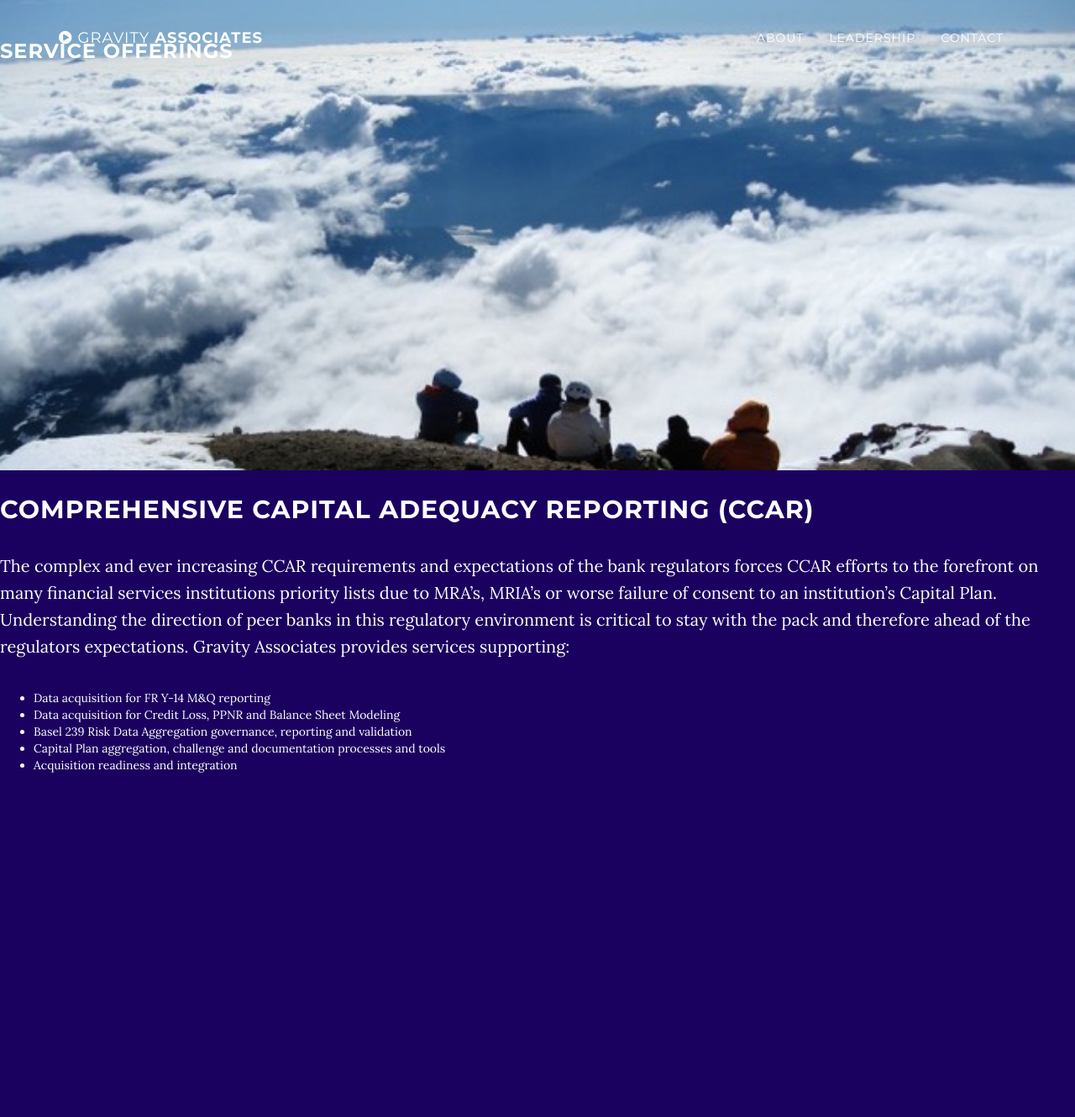
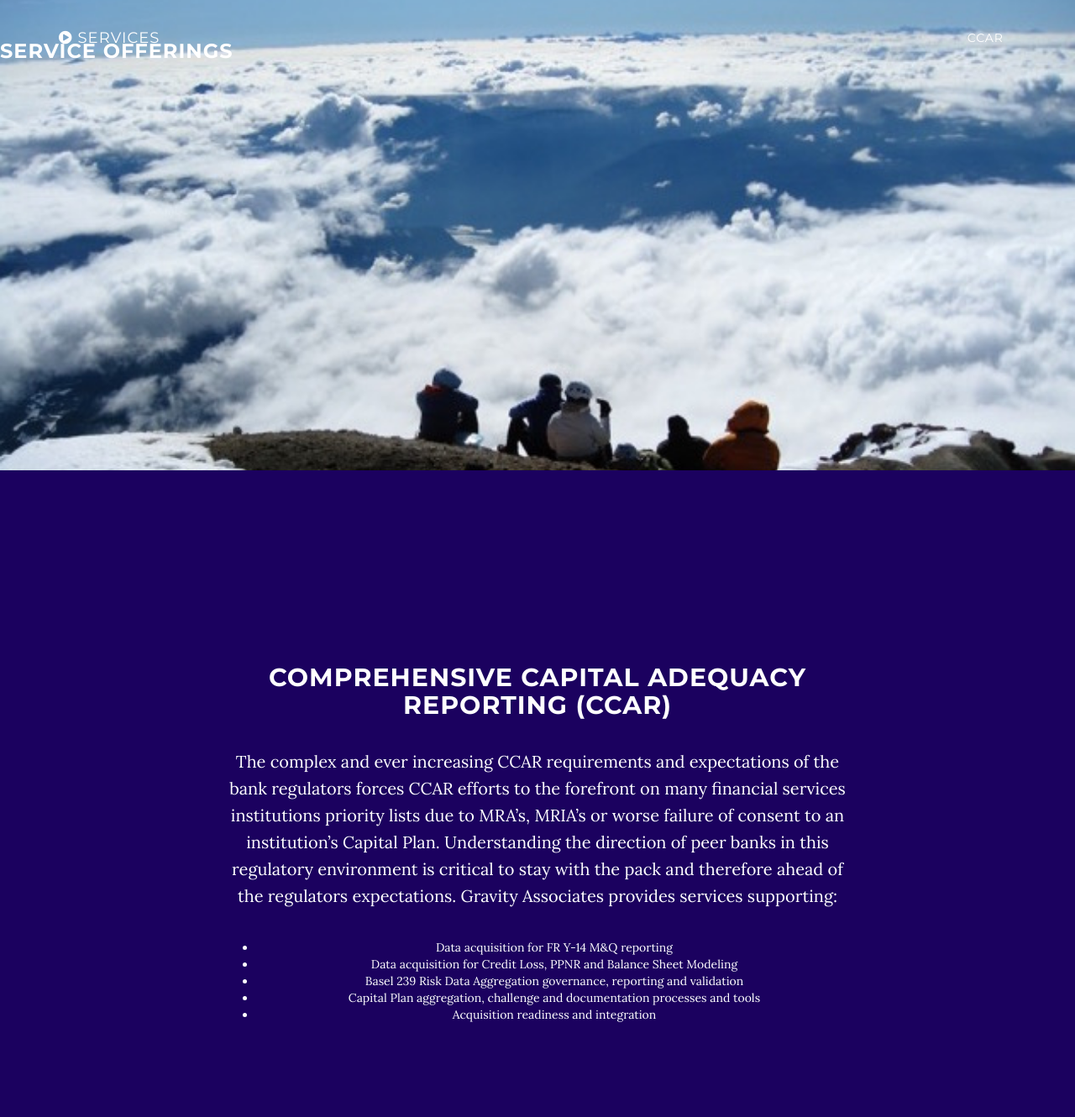
Before and after one commit to ryankell05/Gravity, a Flask app: page /services in a window 1280 px wide. Shown: the whole page at 84% size. Before the commit the page ends 920 px from the top, so only its background shows below. Run offline with Flask 2, Linux system fonts and the light colour scheme; some libraries are stand-ins or nearby versions.

Commit message:
service page jumbotron update

```diff
--- a/templates/services.html
+++ b/templates/services.html
@@ -35,13 +35,6 @@
 
 <body>
     <!-- Navigation -->
-
-
-
-
-    <div id = "jumbo" class = "jumbotron">
-        <h3>Service Offerings</h3>
-    </div>
     <nav class="navbar navbar-custom navbar-fixed-top" role="navigation">
         <div class="container">
             <div class="navbar-header">
@@ -49,7 +42,7 @@
                     <i class="fa fa-bars"></i>
                 </button>
                 <a class="navbar-brand page-scroll" href="#page-top">
-                    <i class="fa fa-play-circle"></i>  <span class="light">Gravity</span> Associates
+                    <i class="fa fa-play-circle"></i>  <span class="light">Services
                 </a>
             </div>
 
@@ -61,13 +54,7 @@
                         <a href="#page-top"></a>
                     </li>
                     <li>
-                        <a class="page-scroll" href="#about">About</a>
-                    </li>
-                    <li>
-                        <a class="page-scroll" href="#leadership">Leadership</a>
-                    </li>
-                    <li>
-                        <a class="page-scroll" href="#contact">Contact</a>
+                        <a class="page-scroll" href="#ccar">CCAR</a>
                     </li>
                 </ul>
             </div>
@@ -75,7 +62,16 @@
         </div>
         <!-- /.container -->
     </nav>
-    <div>
+
+
+
+    <div id = "jumbo" class = "jumbotron">
+        <h3>Service Offerings</h3>
+    </div>
+
+    <section id="ccar" class="container content-section text-center">
+        <div class="row">
+            <div class="col-lg-8 col-lg-offset-2">
                   <h2>Comprehensive Capital Adequacy Reporting (CCAR)</h2>
                         <p>The complex and ever increasing CCAR requirements and expectations of the bank regulators forces CCAR efforts to the forefront on many financial services institutions priority lists due to MRA’s, MRIA’s or worse failure of consent to an institution’s Capital Plan.  Understanding the direction of peer banks in this regulatory environment is critical to stay with the pack and therefore ahead of the regulators expectations.  Gravity Associates provides services supporting:</p>
                         <ul>
@@ -86,6 +82,9 @@
                             <li>Acquisition readiness and integration</li>
                         </ul>
             </div>
+        </div>
+    </section>
+
 
 </body>
 
```
Lines whose indentation alone changed are shown as unchanged.
